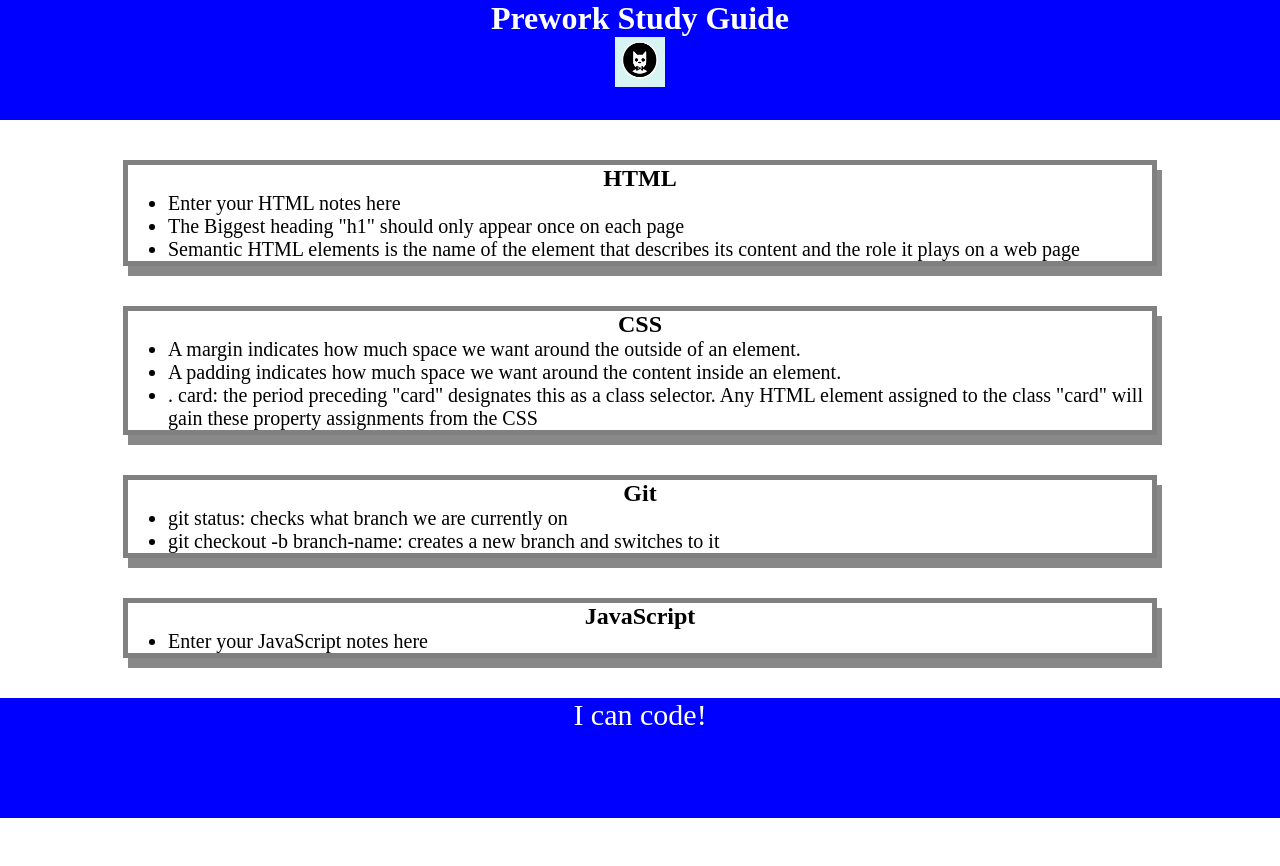
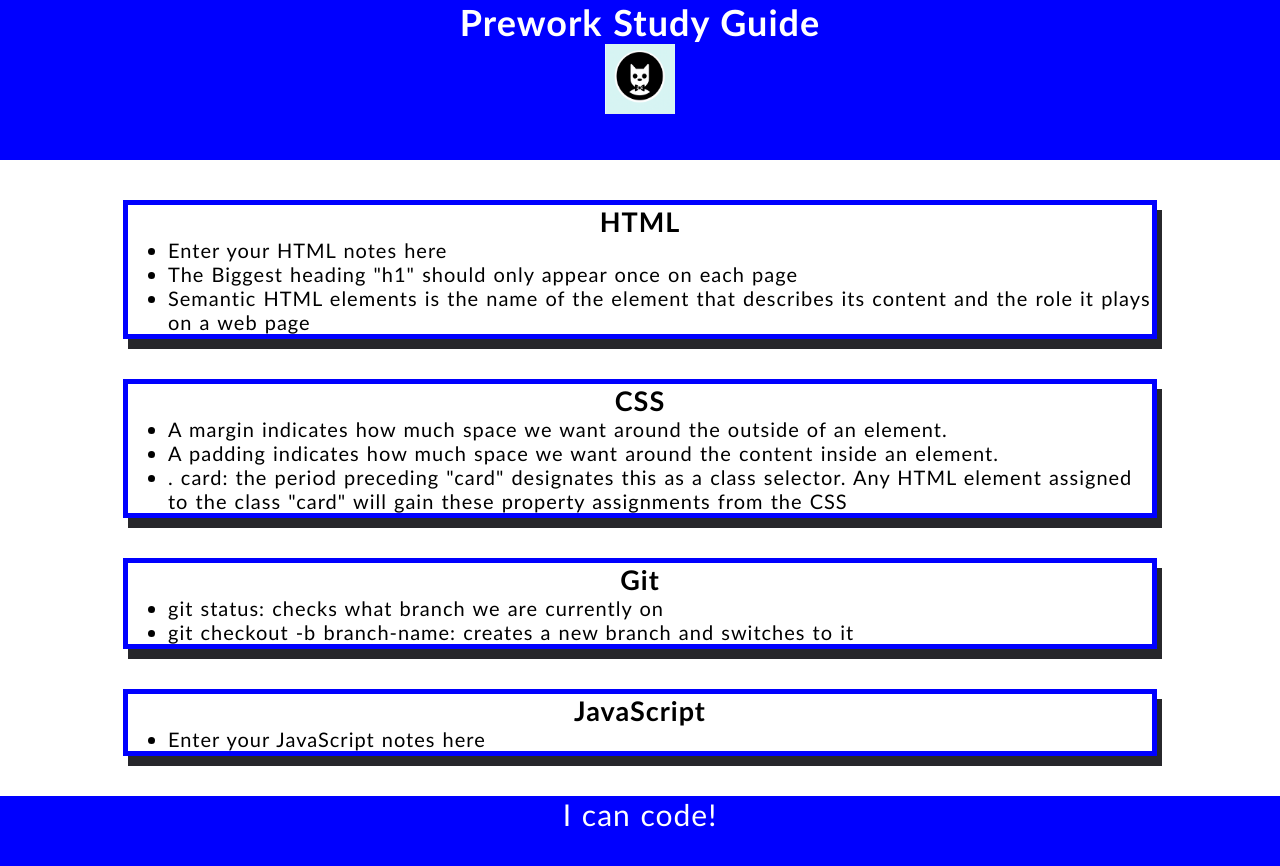
Before and after one commit to sethdaulton/prework-study-guide-3, a plain HTML site: page index.html in a window 1280 px wide. Before the commit the page ends 818 px from the top, so only its background shows below. Drawn offline with Linux system fonts and the light colour scheme.

Commit message:
adding new changes to the css of my study guide

```diff
--- a/assets/style.css
+++ b/assets/style.css
@@ -6,8 +6,8 @@
 header,
 footer {
     width: 100%;
-    height: 120px;
-    background-color: blue;
+    height: 160px;
+    background-color: rgb(0, 0, 255);
     color: white;
 }
 
@@ -16,10 +16,23 @@ h2 {
     text-align: center;
 }
 
+body {
+    font-family: "Trebuchet MS", Helvetica, sans-serif;
+font-size: 18px;
+letter-spacing: 1px;
+word-spacing: 1px;
+color: #000000;
+font-weight: normal;
+text-decoration: none;
+font-style: normal;
+font-variant: normal;
+text-transform: none;
+}
+
 img {
     display: block;
-    height: 50px;
-    width: 50px;
+    height: 70px;
+    width: 70px;
     margin-left: auto;
     margin-right: auto;
 }
@@ -37,6 +50,6 @@ p {
   .card {
     width: 80%;
     margin: 40px auto;
-    border: 5px solid gray;
-    box-shadow: 5px 10px #888888;
+    border: 5px solid rgb(0, 0, 255);
+    box-shadow: 5px 10px #27272b;
   }
```
